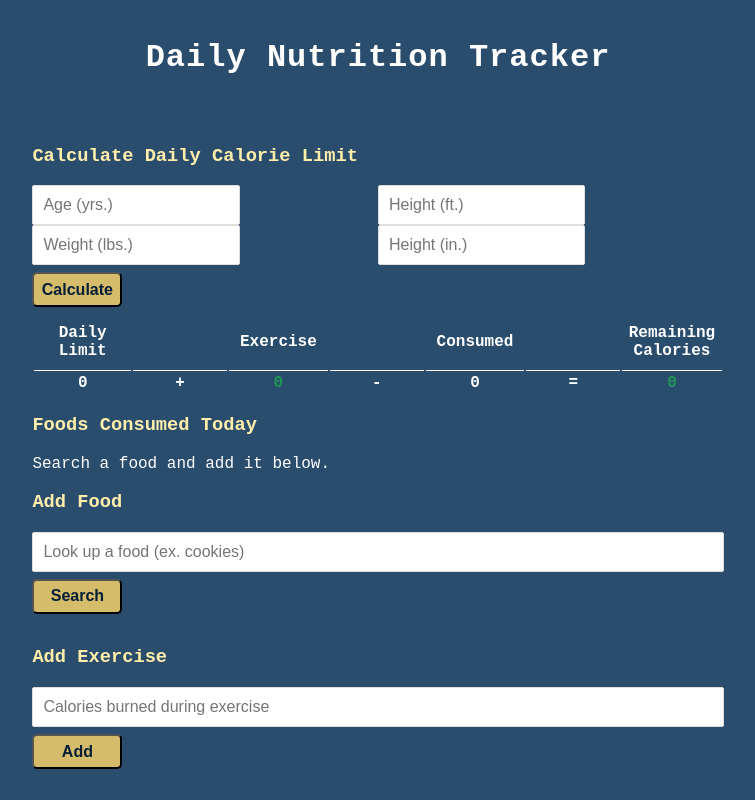
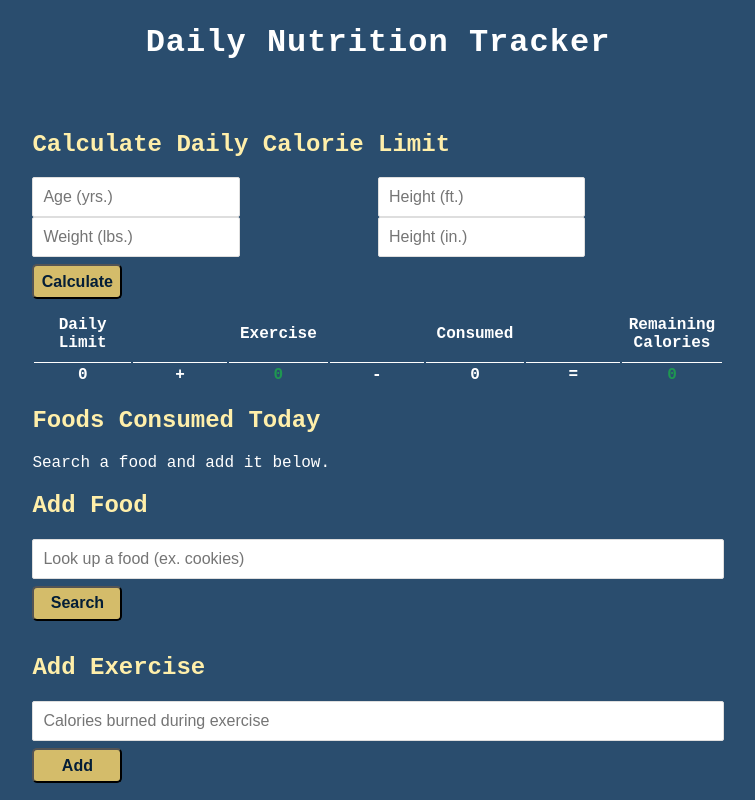
Before and after one commit to Rich5656/nutrition-app, a React (Create React App) app: page / in a window 1280 px wide. Shown: the whole page, without its empty margins (262-1017 px from the left). Built offline with nearby package versions, Linux system fonts and the light colour scheme.

Commit message:
Changed h3 tags to h2 to follow best practices

```diff
--- a/src/App.css
+++ b/src/App.css
@@ -24,7 +24,7 @@ h1 {
   margin-bottom: 10%;
 }
 
-h3 {
+h2,h3 {
   color: #FFEFAA;
   text-transform: capitalize;
 }
--- a/src/components/AddFood.jsx
+++ b/src/components/AddFood.jsx
@@ -39,7 +39,7 @@ export const AddFood = () => {
 
     return (
         <div>
-            <h3>Add Food</h3>
+            <h2>Add Food</h2>
             <input type="text" value={text} onChange={(event) => setText(event.target.value)} placeholder='Look up a food (ex. cookies)' />
             <button className='square-btn' onClick={event => searchFood(event)}>Search</button>
             <div className='grid-container'>
--- a/src/components/DailyCaloriesCalculation.jsx
+++ b/src/components/DailyCaloriesCalculation.jsx
@@ -24,7 +24,7 @@ export const DailyCaloriesCalculation = () => {
 
   return (
     <>
-        <h3>Calculate Daily Calorie Limit</h3>
+        <h2>Calculate Daily Calorie Limit</h2>
         <div className='calories-calculation-container'>
           <div className='calculation-column-left'>
             <input type="number" max='150' min='0' value={age} onChange={(event) => setAge(event.target.value)} placeholder='Age (yrs.)' />
--- a/src/components/Exercise.jsx
+++ b/src/components/Exercise.jsx
@@ -11,7 +11,7 @@ export const Exercise = () => {
 
     return (
         <>
-            <h3>Add Exercise</h3>
+            <h2>Add Exercise</h2>
             <div>
                 <input type="number" max='100000' min='0' onChange={(event) => setExercise(event.target.value)} placeholder='Calories burned during exercise' />
                 <button id='addExerciseButton' className='square-btn' onClick={exercise ? () => addExercise(parseFloat(exercise)): null}>
--- a/src/components/FoodsList.jsx
+++ b/src/components/FoodsList.jsx
@@ -11,7 +11,7 @@ export const FoodsList = () => {
 
   return (
     <>
-        <h3>Foods Consumed Today</h3>
+        <h2>Foods Consumed Today</h2>
 
           <div className='grid-container'>
             {foodsList.length > 0 ? listedFoods : 'Search a food and add it below.'}
```
